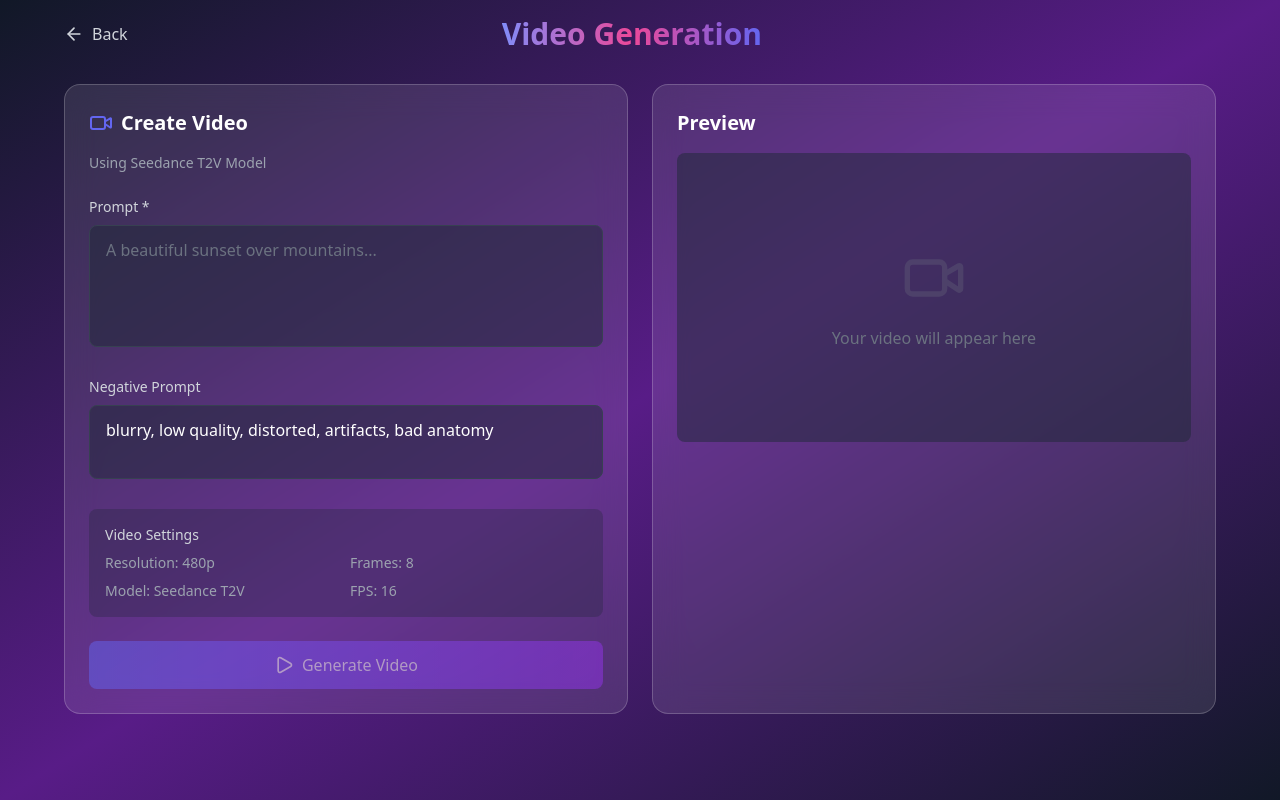
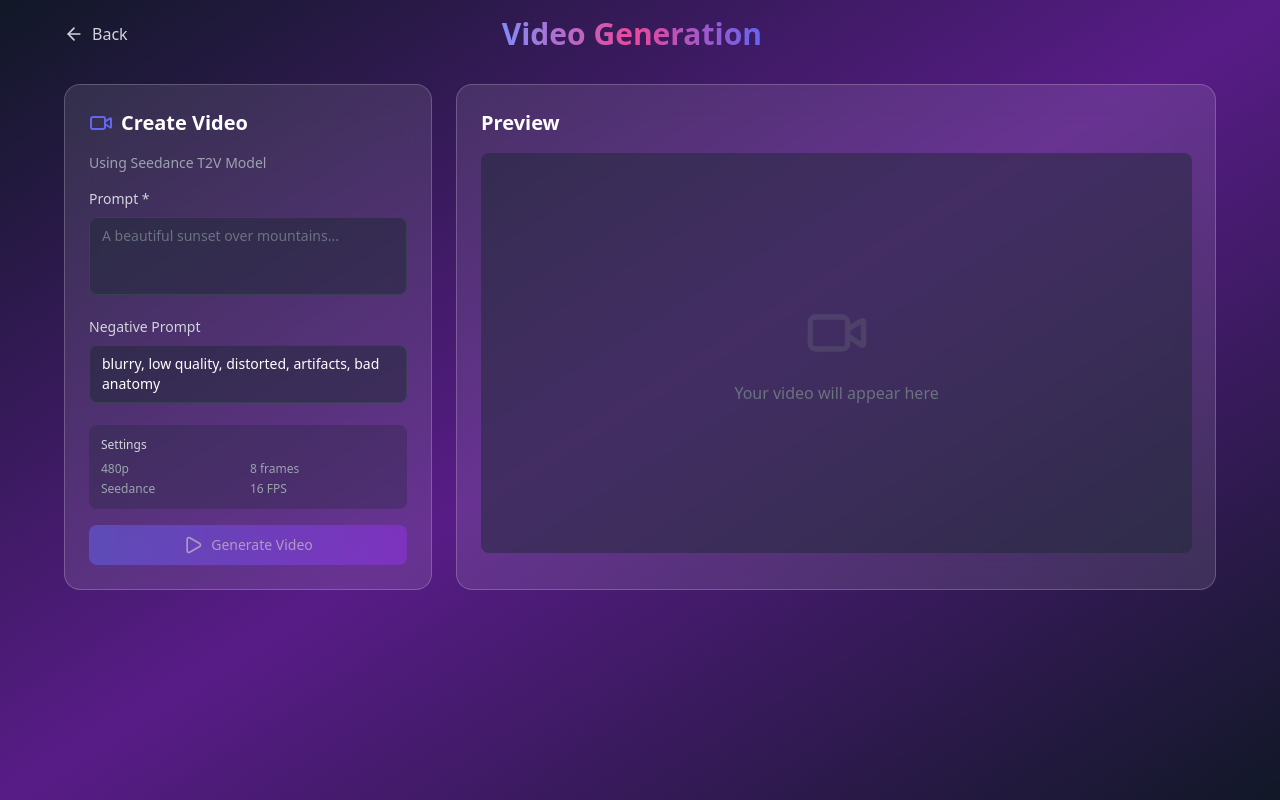
Before and after one commit to Android-by-Kotlin/OneAI-2.0-AndWeb, a React (Vite) app: page /video-generation in a window 1280 px wide. Built offline with nearby package versions, Linux system fonts and the light colour scheme; no server answers; sample sign-in values are in the browser's storage.

Commit message:
Improve video generation layout - larger preview, smaller form

```diff
--- a/src/pages/VideoGenerationPage.tsx
+++ b/src/pages/VideoGenerationPage.tsx
@@ -78,12 +78,12 @@ const VideoGenerationPage = () => {
         </div>
 
         {/* Main Content */}
-        <div className="grid grid-cols-1 lg:grid-cols-2 gap-6">
+        <div className="grid grid-cols-1 lg:grid-cols-3 gap-6">
           {/* Input Section */}
           <motion.div
             initial={{ opacity: 0, x: -20 }}
             animate={{ opacity: 1, x: 0 }}
-            className="glass rounded-2xl p-6 space-y-6"
+            className="glass rounded-2xl p-6 space-y-4 lg:col-span-1"
           >
             <div>
               <div className="flex items-center gap-2 mb-4">
@@ -102,8 +102,8 @@ const VideoGenerationPage = () => {
                 value={prompt}
                 onChange={(e) => setPrompt(e.target.value)}
                 placeholder="A beautiful sunset over mountains..."
-                className="w-full px-4 py-3 bg-gray-800/50 border border-gray-700 rounded-lg text-white placeholder-gray-500 focus:outline-none focus:ring-2 focus:ring-primary/50 resize-none"
-                rows={4}
+                className="w-full px-3 py-2 bg-gray-800/50 border border-gray-700 rounded-lg text-white placeholder-gray-500 focus:outline-none focus:ring-2 focus:ring-primary/50 resize-none text-sm"
+                rows={3}
                 disabled={isGenerating}
               />
             </div>
@@ -117,20 +117,20 @@ const VideoGenerationPage = () => {
                 value={negativePrompt}
                 onChange={(e) => setNegativePrompt(e.target.value)}
                 placeholder="blurry, low quality, distorted, artifacts..."
-                className="w-full px-4 py-3 bg-gray-800/50 border border-gray-700 rounded-lg text-white placeholder-gray-500 focus:outline-none focus:ring-2 focus:ring-primary/50 resize-none"
+                className="w-full px-3 py-2 bg-gray-800/50 border border-gray-700 rounded-lg text-white placeholder-gray-500 focus:outline-none focus:ring-2 focus:ring-primary/50 resize-none text-sm"
                 rows={2}
                 disabled={isGenerating}
               />
             </div>
 
             {/* Video Settings Info */}
-            <div className="bg-gray-800/30 rounded-lg p-4 space-y-2">
-              <h3 className="text-sm font-medium text-gray-300">Video Settings</h3>
-              <div className="grid grid-cols-2 gap-2 text-sm text-gray-400">
-                <div>Resolution: 480p</div>
-                <div>Frames: 8</div>
-                <div>Model: Seedance T2V</div>
-                <div>FPS: 16</div>
+            <div className="bg-gray-800/30 rounded-lg p-3 space-y-2">
+              <h3 className="text-xs font-medium text-gray-300">Settings</h3>
+              <div className="grid grid-cols-2 gap-1 text-xs text-gray-400">
+                <div>480p</div>
+                <div>8 frames</div>
+                <div>Seedance</div>
+                <div>16 FPS</div>
               </div>
             </div>
 
@@ -138,7 +138,7 @@ const VideoGenerationPage = () => {
             <button
               onClick={handleGenerate}
               disabled={isGenerating || !prompt.trim()}
-              className="w-full py-3 bg-gradient-to-r from-primary to-purple-600 text-white font-medium rounded-lg hover:opacity-90 transition-all disabled:opacity-50 disabled:cursor-not-allowed flex items-center justify-center gap-2"
+              className="w-full py-2.5 bg-gradient-to-r from-primary to-purple-600 text-white font-medium text-sm rounded-lg hover:opacity-90 transition-all disabled:opacity-50 disabled:cursor-not-allowed flex items-center justify-center gap-2"
             >
               {isGenerating ? (
                 <>
@@ -178,11 +178,11 @@ const VideoGenerationPage = () => {
           <motion.div
             initial={{ opacity: 0, x: 20 }}
             animate={{ opacity: 1, x: 0 }}
-            className="glass rounded-2xl p-6"
+            className="glass rounded-2xl p-6 lg:col-span-2"
           >
             <h2 className="text-xl font-bold text-white mb-4">Preview</h2>
 
-            <div className="aspect-video bg-gray-800/50 rounded-lg overflow-hidden flex items-center justify-center">
+            <div className="aspect-video bg-gray-800/50 rounded-lg overflow-hidden flex items-center justify-center" style={{ minHeight: '400px' }}>
               {isGenerating ? (
                 <div className="text-center">
                   <Loader2 className="w-12 h-12 text-primary animate-spin mx-auto mb-4" />
```
